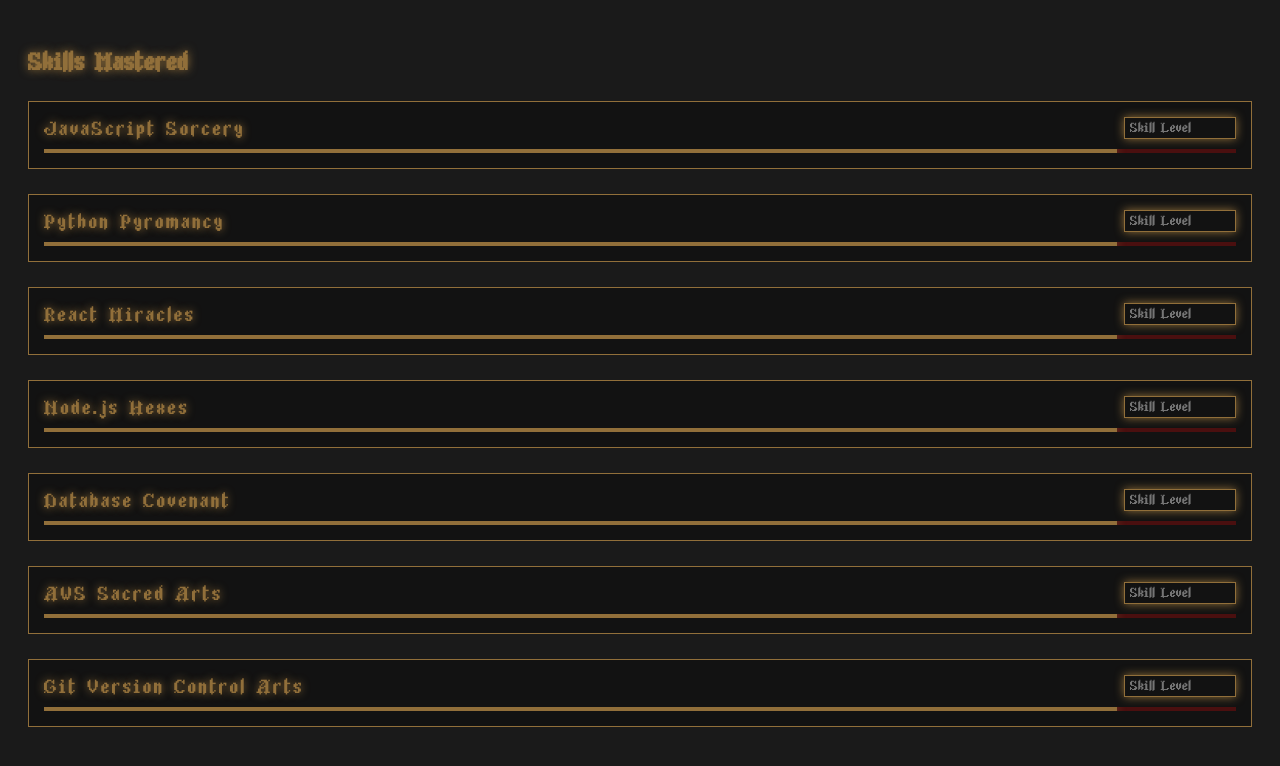
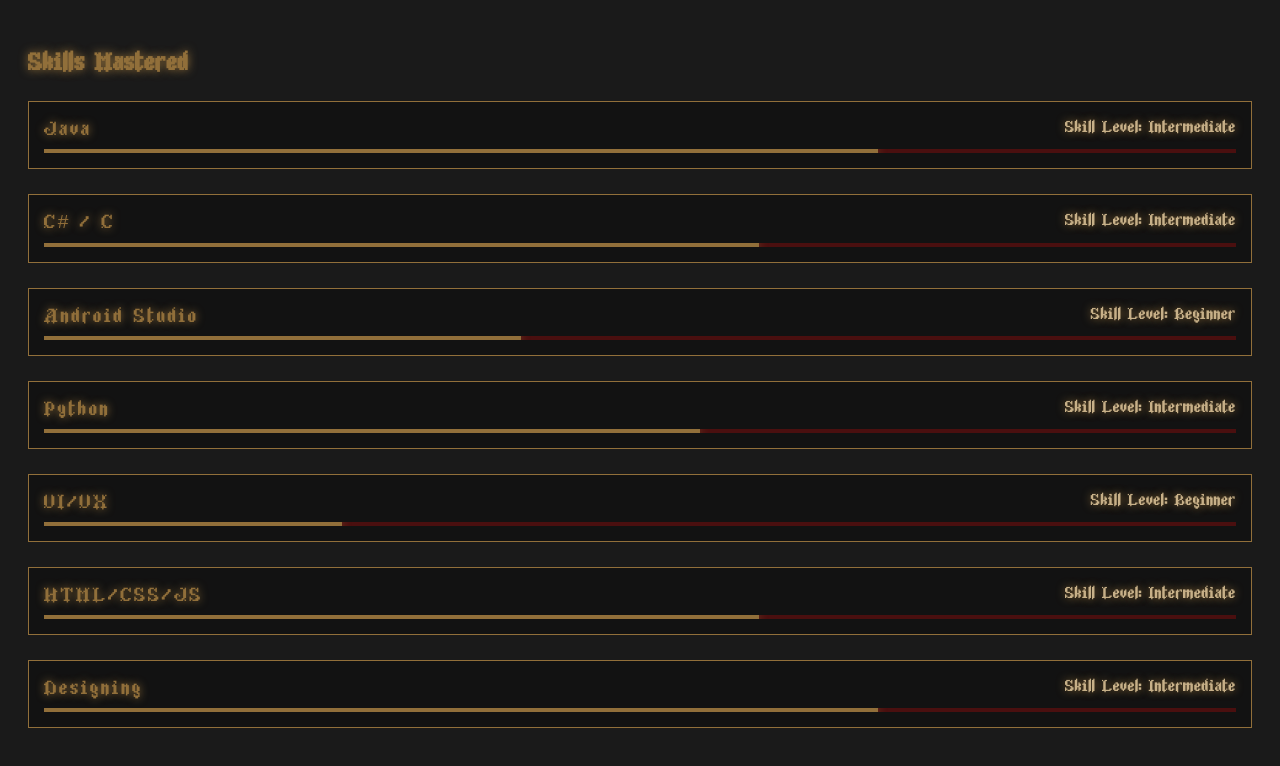
Before and after one commit to ayushrajput2005/Ayushs-Portfolio, a plain HTML site: page skills.html in a window 1280 px wide. Drawn offline with Linux system fonts and the light colour scheme.

Commit message:
day1 edit3

```diff
--- a/skills.html
+++ b/skills.html
@@ -85,12 +85,9 @@
 
         .skill-level {
             font-family: 'BlasphemousFont', Arial, sans-serif;
-            width: 100px;
-            background: transparent;
-            border: 1px solid var(--blasphemous-gold);
+            font-size: 1rem;
             color: var(--blasphemous-light);
-            padding: 2px 5px;
-            box-shadow: 0 0 10px var(--blasphemous-gold);
+            text-shadow: 0 0 8px var(--blasphemous-gold);
         }
 
         .progress-bar {
@@ -126,81 +123,67 @@
     <ul class="skill-list">
         <li class="skill-item">
             <div class="skill-header">
-                <span class="skill-name">JavaScript Sorcery</span>
-                <input type="text" class="skill-level" placeholder="Skill Level">
+                <span class="skill-name">Java</span>
+                <span class="skill-level">Skill Level: Intermediate</span>
             </div>
             <div class="progress-bar">
-                <div class="progress-fill" style="width: 90%"></div>
+                <div class="progress-fill" style="width: 70%"></div>
             </div>
         </li>
         <li class="skill-item">
             <div class="skill-header">
-                <span class="skill-name">Python Pyromancy</span>
-                <input type="text" class="skill-level" placeholder="Skill Level">
+                <span class="skill-name">C# / C</span>
+                <span class="skill-level">Skill Level: Intermediate</span>
             </div>
             <div class="progress-bar">
-                <div class="progress-fill" style="width: 90%"></div>
+                <div class="progress-fill" style="width: 60%"></div>
             </div>
         </li>
         <li class="skill-item">
             <div class="skill-header">
-                <span class="skill-name">React Miracles</span>
-                <input type="text" class="skill-level" placeholder="Skill Level">
+                <span class="skill-name">Android Studio</span>
+                <span class="skill-level">Skill Level: Beginner</span>
             </div>
             <div class="progress-bar">
-                <div class="progress-fill" style="width: 90%"></div>
+                <div class="progress-fill" style="width: 40%"></div>
             </div>
         </li>
         <li class="skill-item">
             <div class="skill-header">
-                <span class="skill-name">Node.js Hexes</span>
-                <input type="text" class="skill-level" placeholder="Skill Level">
+                <span class="skill-name">Python</span>
+                <span class="skill-level">Skill Level: Intermediate</span>
             </div>
             <div class="progress-bar">
-                <div class="progress-fill" style="width: 90%"></div>
+                <div class="progress-fill" style="width: 55%"></div>
             </div>
         </li>
         <li class="skill-item">
             <div class="skill-header">
-                <span class="skill-name">Database Covenant</span>
-                <input type="text" class="skill-level" placeholder="Skill Level">
+                <span class="skill-name">UI/UX</span>
+                <span class="skill-level">Skill Level: Beginner</span>
             </div>
             <div class="progress-bar">
-                <div class="progress-fill" style="width: 90%"></div>
+                <div class="progress-fill" style="width: 25%"></div>
             </div>
         </li>
         <li class="skill-item">
             <div class="skill-header">
-                <span class="skill-name">AWS Sacred Arts</span>
-                <input type="text" class="skill-level" placeholder="Skill Level">
+                <span class="skill-name">HTML/CSS/JS</span>
+                <span class="skill-level">Skill Level: Intermediate</span>
             </div>
             <div class="progress-bar">
-                <div class="progress-fill" style="width: 90%"></div>
+                <div class="progress-fill" style="width: 60%"></div>
             </div>
         </li>
         <li class="skill-item">
             <div class="skill-header">
-                <span class="skill-name">Git Version Control Arts</span>
-                <input type="text" class="skill-level" placeholder="Skill Level">
+                <span class="skill-name">Designing</span>
+                <span class="skill-level">Skill Level: Intermediate</span>
             </div>
             <div class="progress-bar">
-                <div class="progress-fill" style="width: 90%"></div>
+                <div class="progress-fill" style="width: 70%"></div>
             </div>
         </li>
     </ul>
-
-    <script>
-        // Auto-save skill levels
-        document.querySelectorAll('.skill-level').forEach(input => {
-            input.addEventListener('change', (e) => {
-                localStorage.setItem(e.target.parentNode.querySelector('.skill-name').textContent, e.target.value);
-            });
-
-            // Load saved values
-            const skillName = input.parentNode.querySelector('.skill-name').textContent;
-            const savedValue = localStorage.getItem(skillName);
-            if (savedValue) input.value = savedValue;
-        });
-    </script>
 </body>
 </html>
```
Also changed, not shown: about.html (+5 -4 lines), portfolio-project.html (+1 -0 lines).
